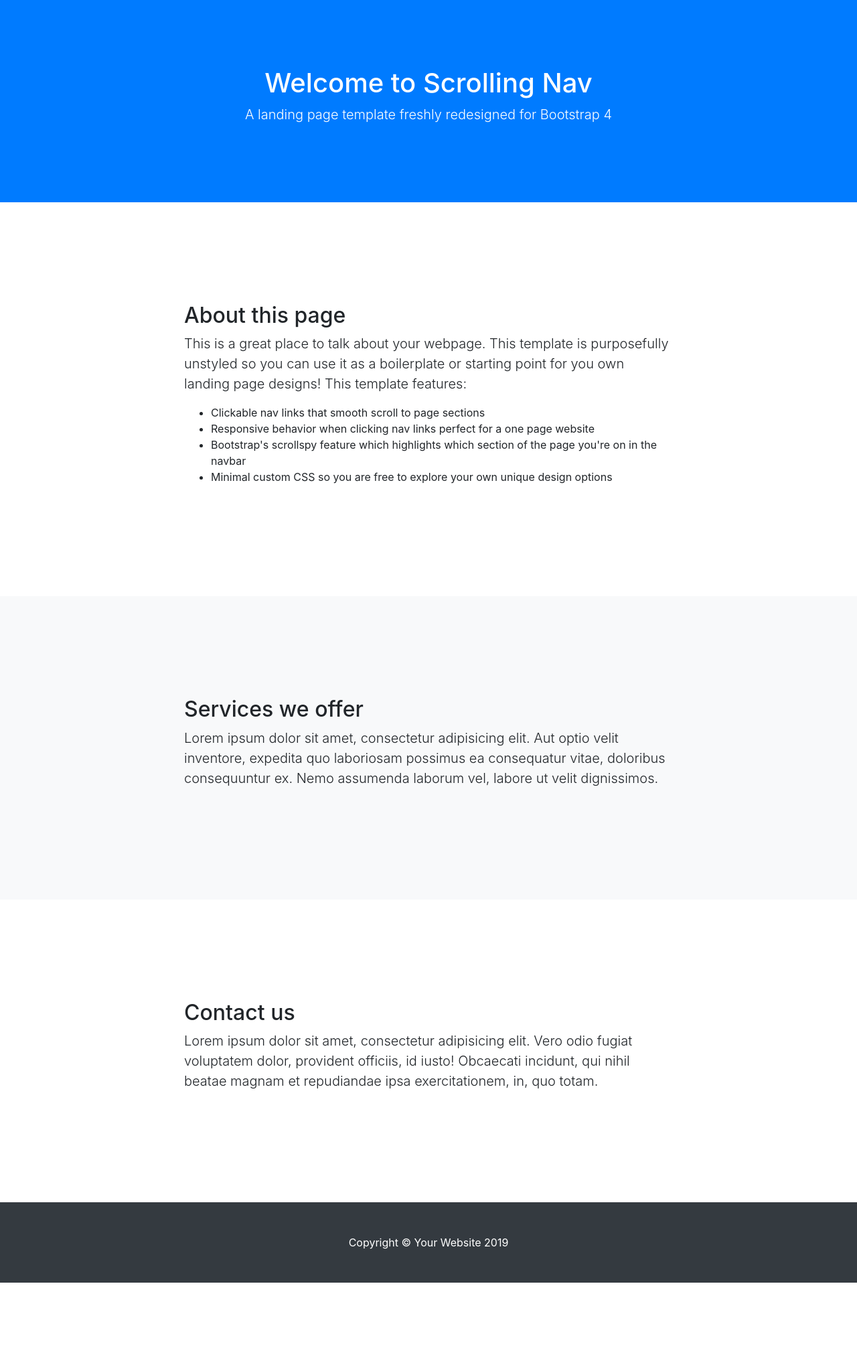
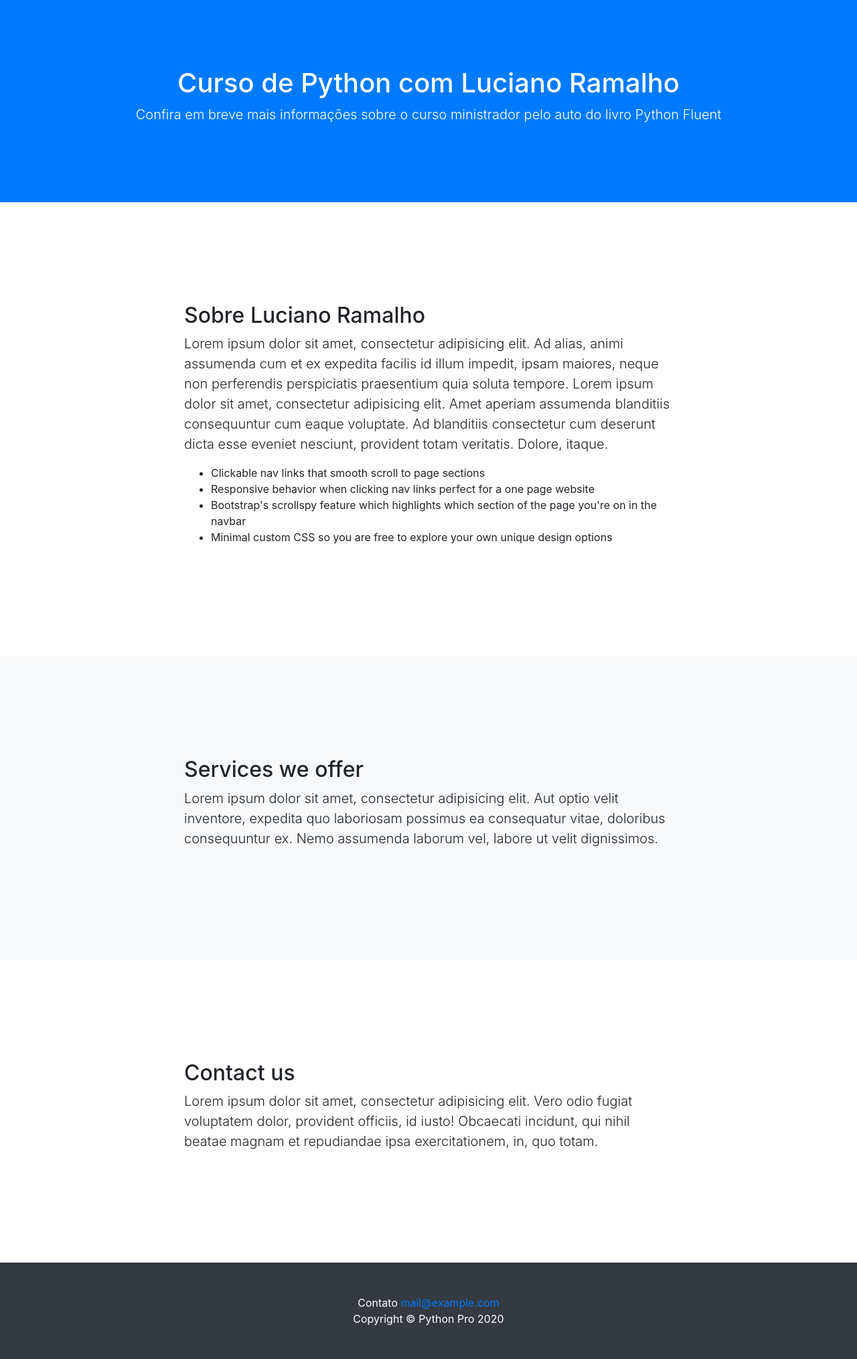
Before and after one commit to diegomaranhao/curso-django, a Django app: page / in a window 1280 px wide. Shown: the part 56-2085 px from the top of the page at 67% size. Before the commit the page ends 1971 px from the top, so only its background shows below. Run offline with Django 3.2, Linux system fonts and the light colour scheme; some libraries are stand-ins or nearby versions.

Commit message:
Entregar a landing page close #62

```diff
--- a/pypro/base/templates/base/index.html
+++ b/pypro/base/templates/base/index.html
@@ -8,7 +8,7 @@
     <meta name="viewport" content="width=device-width, initial-scale=1, shrink-to-fit=no">
     <meta name="description" content="Págian do curso python pro">
     <meta name="author" content="DOM">
-
+    <link rel="icon" type="image/png" href="{% static 'img/favicon.png' %}">
     <title>Python Pro</title>
 
     <!-- Bootstrap core CSS -->
@@ -52,8 +52,8 @@
 
 <header class="bg-primary text-white">
     <div class="container text-center">
-        <h1>Welcome to Scrolling Nav</h1>
-        <p class="lead">A landing page template freshly redesigned for Bootstrap 4</p>
+        <h1>Curso de Python com Luciano Ramalho</h1>
+        <p class="lead">Confira em breve mais informações sobre o curso ministrador pelo auto do livro Python Fluent</p>
     </div>
 </header>
 
@@ -61,10 +61,12 @@
     <div class="container">
         <div class="row">
             <div class="col-lg-8 mx-auto">
-                <h2>About this page</h2>
-                <p class="lead">This is a great place to talk about your webpage. This template is purposefully unstyled
-                    so you can use it as a boilerplate or starting point for you own landing page designs! This template
-                    features:</p>
+                <h2>Sobre Luciano Ramalho</h2>
+                <p class="lead">Lorem ipsum dolor sit amet, consectetur adipisicing elit. Ad alias, animi assumenda cum
+                    et ex expedita facilis id illum impedit, ipsam maiores, neque non perferendis perspiciatis
+                    praesentium quia soluta tempore. Lorem ipsum dolor sit amet, consectetur adipisicing elit. Amet
+                    aperiam assumenda blanditiis consequuntur cum eaque voluptate. Ad blanditiis consectetur cum
+                    deserunt dicta esse eveniet nesciunt, provident totam veritatis. Dolore, itaque.</p>
                 <ul>
                     <li>Clickable nav links that smooth scroll to page sections</li>
                     <li>Responsive behavior when clicking nav links perfect for a one page website</li>
@@ -107,7 +109,9 @@
 <!-- Footer -->
 <footer class="py-5 bg-dark">
     <div class="container">
-        <p class="m-0 text-center text-white">Copyright &copy; Your Website 2019</p>
+        <p class="m-0 text-center text-white">Contato <a href="mail@example.com">mail@example.com </a></p>
+        <p class="m-0 text-center text-white">Copyright &copy; Python Pro {% now 'Y' %} </p>
+
     </div>
     <!-- /.container -->
 </footer>
```
Also changed, not shown: pypro/base/static/img/favicon.png (added).
